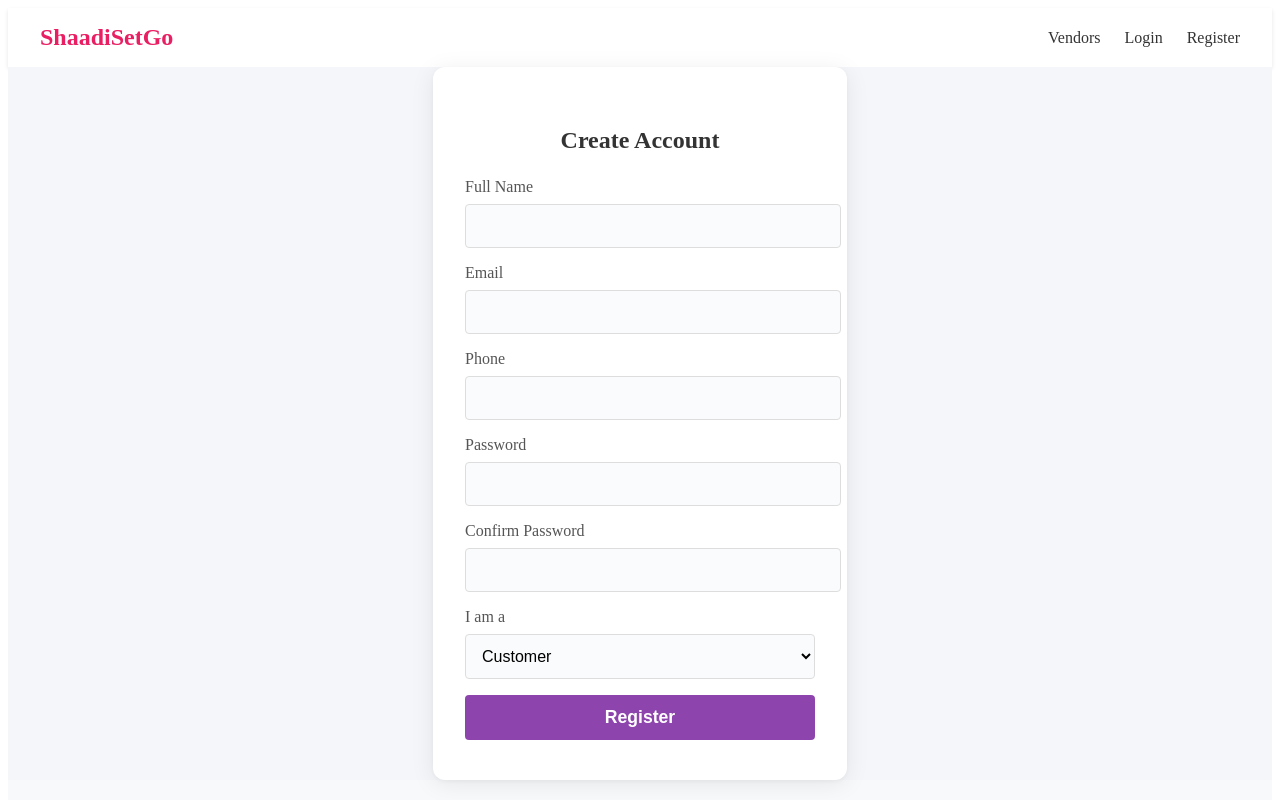
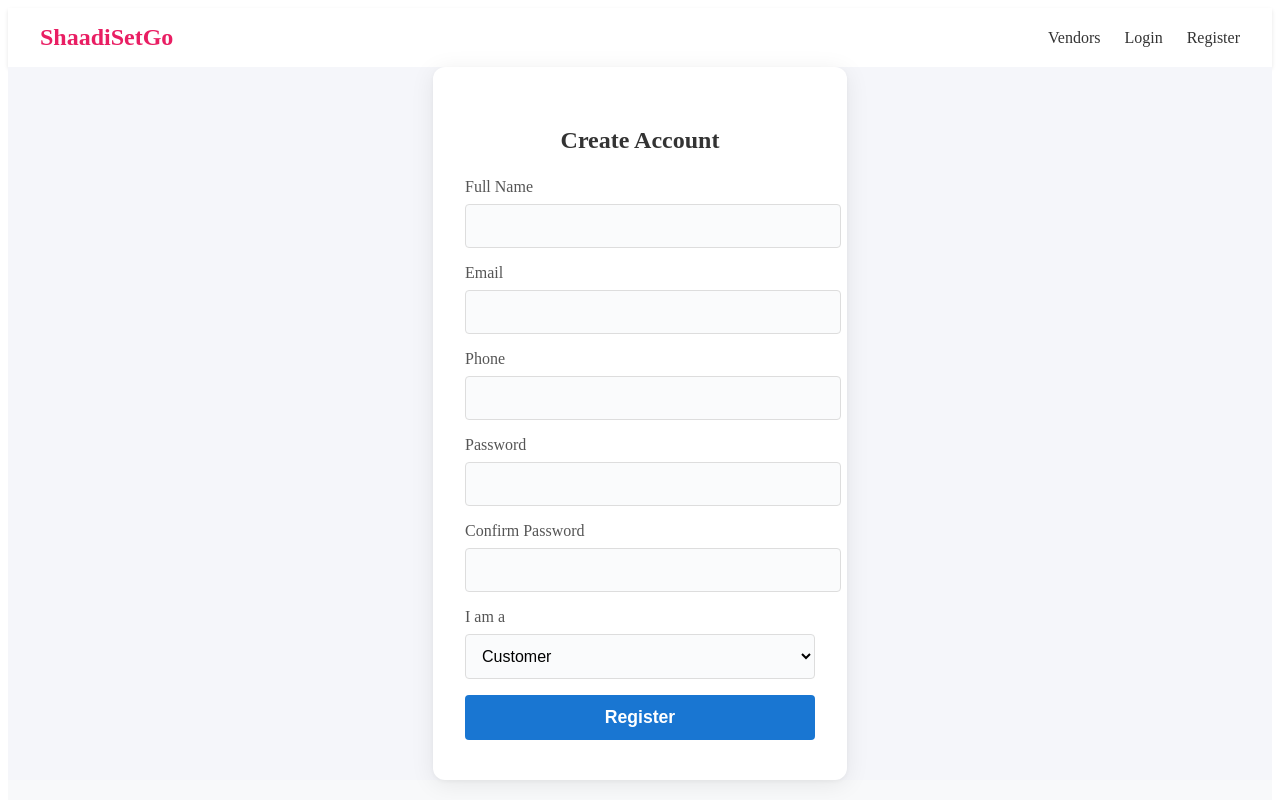
Before and after one commit to Saikrishna115/Shaadisetgo_Frontend, a React (Create React App) app: page /register in a window 1280 px wide. Shown: the top 800 px of the page. Built offline with nearby package versions, Linux system fonts and the light colour scheme.

Commit message:
updated vendordashboard 9

```diff
--- a/src/pages/Register.css
+++ b/src/pages/Register.css
@@ -68,7 +68,7 @@
 .register-form button {
   width: 100%;
   padding: 0.75rem;
-  background: #8e44ad;
+  background: #1976D2;
   color: #fff;
   border: none;
   border-radius: 4px;
--- a/src/pages/VendorDashboard.js
+++ b/src/pages/VendorDashboard.js
@@ -62,13 +62,15 @@ const VendorDashboard = () => {
     description: ''
   });
 
-  const token = localStorage.getItem('token');
-  const userRole = localStorage.getItem('userRole');
+  useEffect(() => {
+    const token = localStorage.getItem('token');
+    const userRole = localStorage.getItem('userRole');
 
-  if (!token || userRole !== 'vendor') {
-    navigate('/login', { replace: true });
-    return null;
-  }
+    if (!token || userRole !== 'vendor') {
+      navigate('/login', { replace: true });
+      return;
+    }
+  }, [navigate]);
 
   useEffect(() => {
     if (user && !userInfo) {
```
